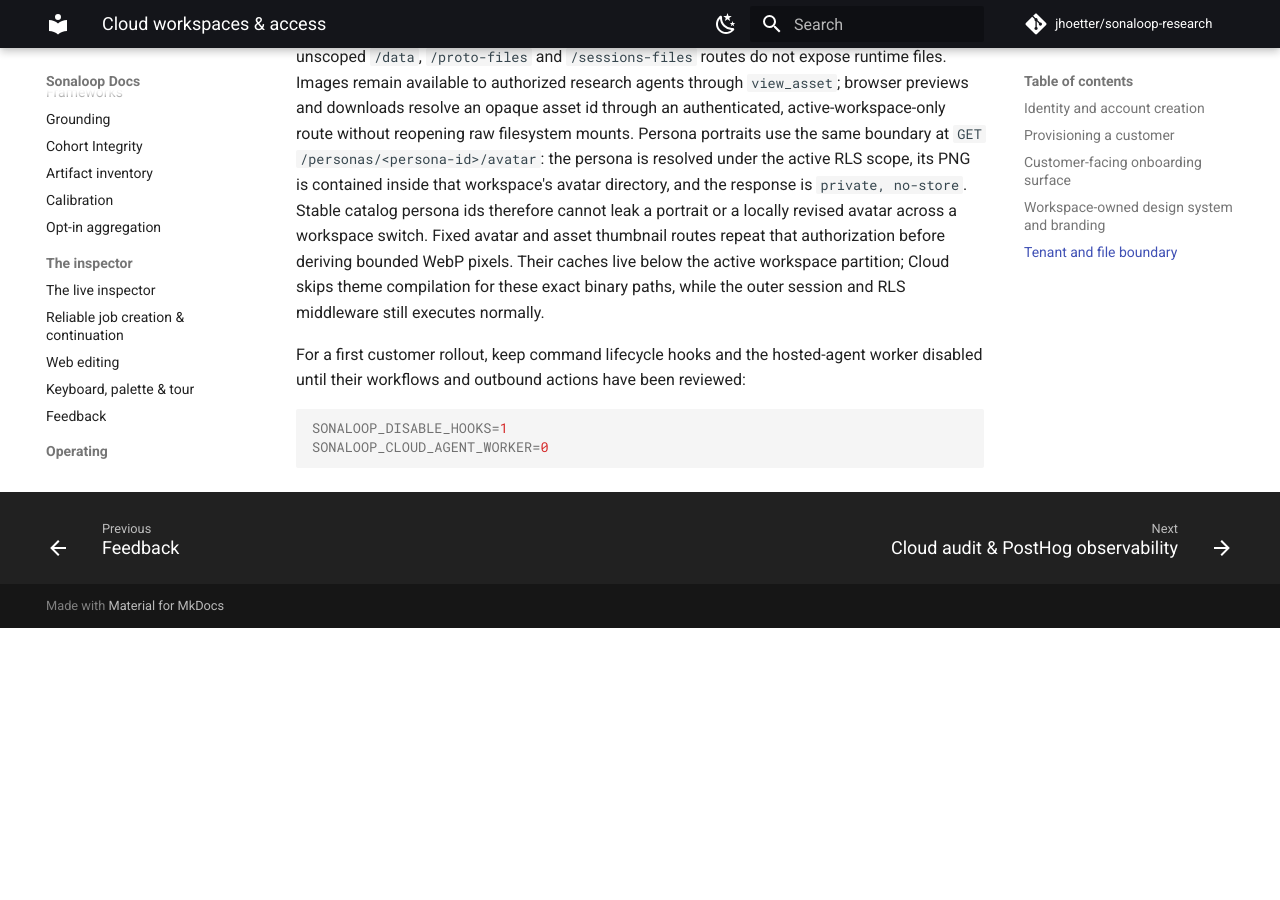
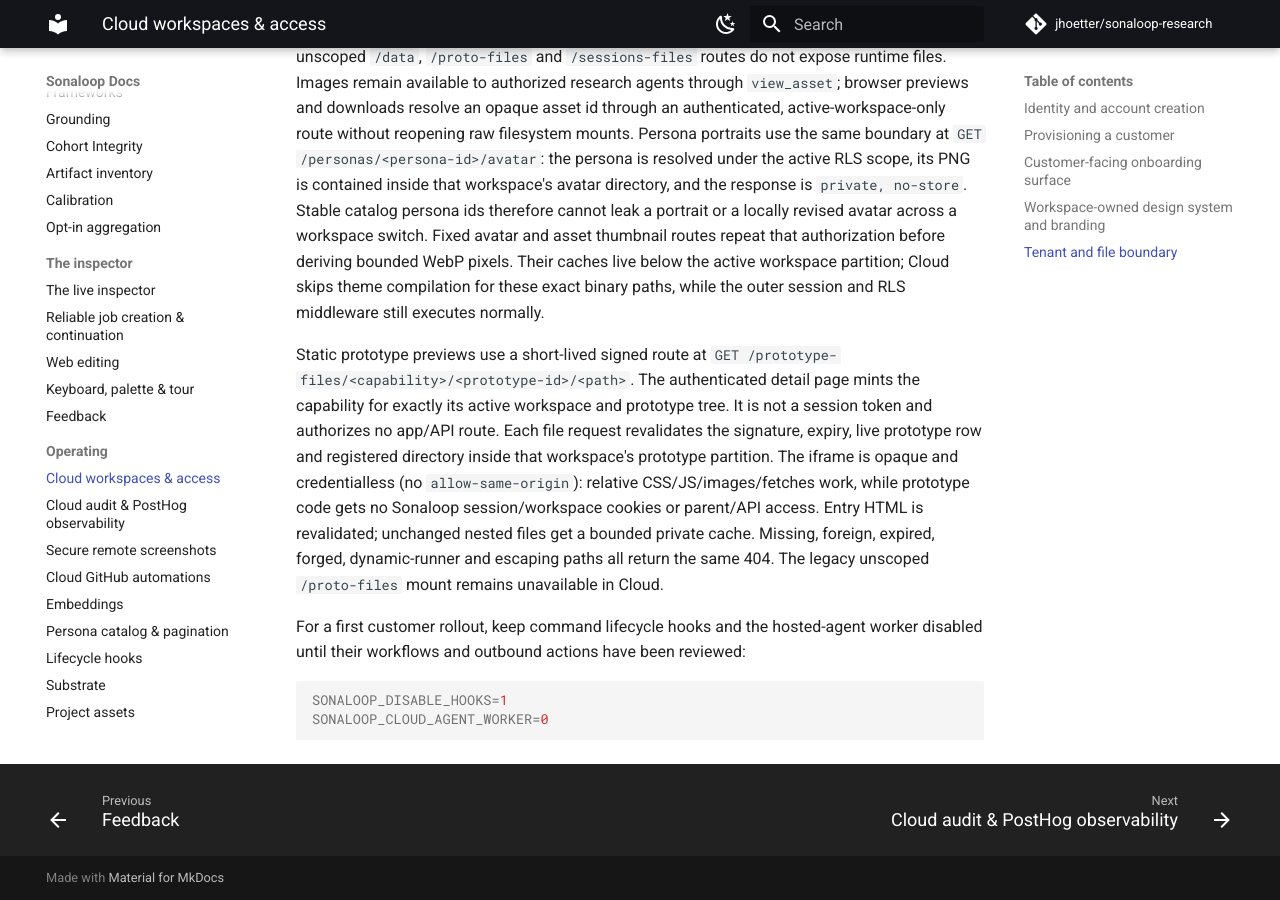
Before and after one commit to jhoetter/sonaloop-docs, an MkDocs documentation site: the page built from docs/cloud-workspaces.md, in a window 1280 px wide and 900 px high, scrolled down 3085 px. Built offline with MkDocs 1.6.1 and Material for MkDocs 9.7.7, drawn with Linux system fonts in a browser that asks for light colours; comment, search, counter and statistics services are not loaded; before the commit the page ends 3713 px from its top, so only the background shows below that.

Commit message:
Document sandboxed prototype delivery

```diff
--- a/docs/cloud-workspaces.md
+++ b/docs/cloud-workspaces.md
@@ -147,6 +147,18 @@ authorization before deriving bounded WebP pixels. Their caches live below the
 active workspace partition; Cloud skips theme compilation for these exact binary
 paths, while the outer session and RLS middleware still executes normally.
 
+Static prototype previews use a short-lived signed route at
+`GET /prototype-files/<capability>/<prototype-id>/<path>`. The authenticated detail
+page mints the capability for exactly its active workspace and prototype tree. It is
+not a session token and authorizes no app/API route. Each file request revalidates
+the signature, expiry, live prototype row and registered directory inside that
+workspace's prototype partition. The iframe is opaque and credentialless (no
+`allow-same-origin`): relative CSS/JS/images/fetches work, while prototype code gets
+no Sonaloop session/workspace cookies or parent/API access. Entry HTML is revalidated;
+unchanged nested files get a bounded private cache. Missing, foreign, expired, forged,
+dynamic-runner and escaping paths all return the same 404. The legacy unscoped
+`/proto-files` mount remains unavailable in Cloud.
+
 For a first customer rollout, keep command lifecycle hooks and the hosted-agent
 worker disabled until their workflows and outbound actions have been reviewed:
 
--- a/docs/llms.txt
+++ b/docs/llms.txt
@@ -14,7 +14,7 @@
 - [Frameworks](https://raw.githubusercontent.com/jhoetter/sonaloop-docs/main/docs/frameworks.md): methodology frameworks a run can follow
 - [Grounding](https://raw.githubusercontent.com/jhoetter/sonaloop-docs/main/docs/grounding.md): evidence grounding and provenance
 - [Cohort Integrity](https://raw.githubusercontent.com/jhoetter/sonaloop-docs/main/docs/cohort-integrity.md): server-owned Reaction Test gate for independent persona depth/provenance, framed-hypothesis leakage, countervoices, remediation and explicit report limitations, presented as compact progressive disclosure without removing audit evidence
-- [Artifact inventory](https://raw.githubusercontent.com/jhoetter/sonaloop-docs/main/docs/artifact-inventory.md): references vs assets vs flows vs sessions, and the artifact naming trap
+- [Artifact inventory](https://raw.githubusercontent.com/jhoetter/sonaloop-docs/main/docs/artifact-inventory.md): references vs assets vs flows vs sessions, runnable prototype forms, and authenticated sandboxed Cloud preview delivery
 - [Calibration](https://raw.githubusercontent.com/jhoetter/sonaloop-docs/main/docs/calibration.md): prediction calibration and Brier scoring
 - [Opt-in aggregation](https://raw.githubusercontent.com/jhoetter/sonaloop-docs/main/docs/opt-in-aggregation-design.md): sentiment/coverage aggregation model
 - [The live inspector](https://raw.githubusercontent.com/jhoetter/sonaloop-docs/main/docs/live-inspector.md): navigation (4-item sidebar, archive-filtered current-job and run discovery, archived-job exact-link evidence access, Library browser, row slide-overs, quiet persisted input/output degrees, run chip), compact Product Understanding/Cohort Integrity disclosures, browser-local timestamps, event bus, SSE /api/events, activity feed, runs panel
@@ -22,7 +22,7 @@
 - [Web editing](https://raw.githubusercontent.com/jhoetter/sonaloop-docs/main/docs/web-editing.md): the inspector's write boundary — structural edits vs host-authored text
 - [Keyboard, palette & tour](https://raw.githubusercontent.com/jhoetter/sonaloop-docs/main/docs/keyboard.md): shortcuts (j/k/Enter/o/Esc row + slide-over navigation), the command palette, the local opt-in product tour and shared-Cloud default
 - [Feedback](https://raw.githubusercontent.com/jhoetter/sonaloop-docs/main/docs/feedback.md): in-app feedback, /feedback inbox, CLI, SONALOOP_FEEDBACK_WEBHOOK
-- [Cloud workspaces and customer access](https://raw.githubusercontent.com/jhoetter/sonaloop-docs/main/docs/cloud-workspaces.md): tenant isolation, OIDC email/password identity, exact-email invitations, no-charge workspace provisioning, customer-facing tour policy, and versioned tenant-safe workspace_design_system.v2 branding with positive/negative light/dark logos
+- [Cloud workspaces and customer access](https://raw.githubusercontent.com/jhoetter/sonaloop-docs/main/docs/cloud-workspaces.md): tenant isolation, authenticated sandboxed static-prototype delivery, OIDC email/password identity, exact-email invitations, no-charge workspace provisioning, customer-facing tour policy, and versioned tenant-safe workspace_design_system.v2 branding with positive/negative light/dark logos
 - [Cloud execution audit and PostHog observability](https://raw.githubusercontent.com/jhoetter/sonaloop-docs/main/docs/cloud-observability.md): batched, bounded and append-only tenant/RLS-bound Remote-MCP request lifecycle (`received` through response/disconnect/error), privacy-safe `initialize.clientInfo` connector-family binding and immutable first-ingress Job projection, authenticated HMAC-only `sonaloop_artifact_viewed` with structural report state and optional creator-match Boolean, closed tool/method labels, PostHog `sonaloop_mcp_request_phase` plus `$mcp_tool_call`/`$ai_span`, closed cohort outcomes, W3C correlation, per-attempt hosted `$ai_generation`, HMAC rotation, mixed legacy-aware local replay boundary and smoke test
 - [Secure remote screenshots](https://raw.githubusercontent.com/jhoetter/sonaloop-docs/main/docs/remote-screenshot-admission.md): direct-byte Remote-MCP admission, image and external scanner gates, tenant/run idempotency, immutable flow manifests and exact Product Understanding coverage
 - [Cloud GitHub automations](https://raw.githubusercontent.com/jhoetter/sonaloop-docs/main/docs/cloud-github-automations.md): GitHub App setup, webhook events, reaction-test flow, result schemas and writeback targets
```
Also changed, not shown: docs/artifact-inventory.md (+5 -1 lines).
